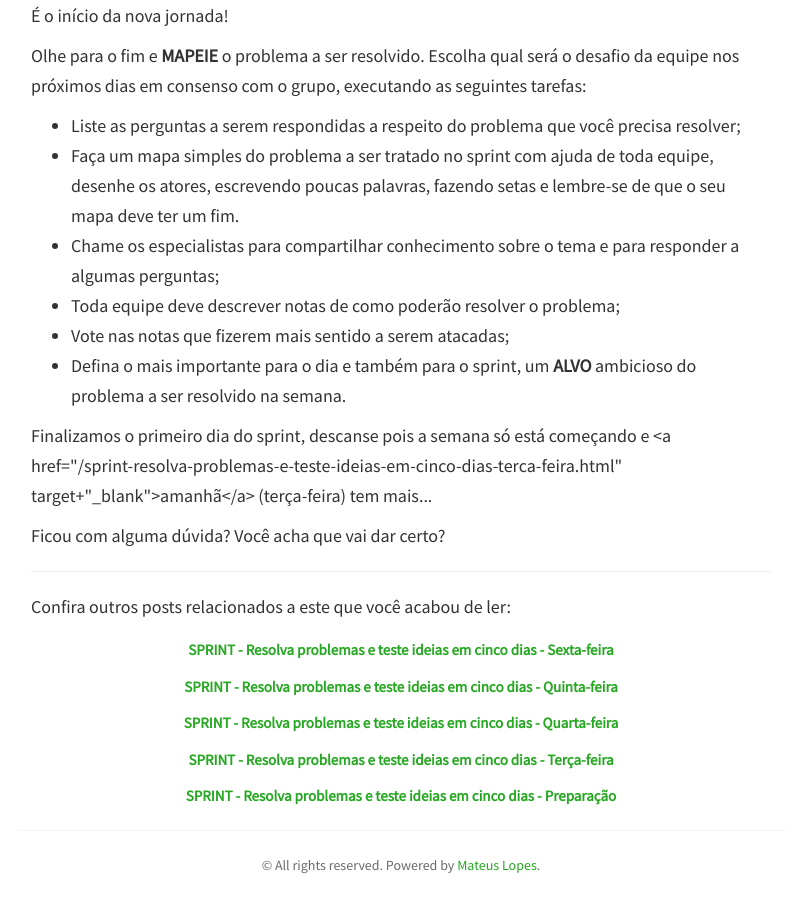
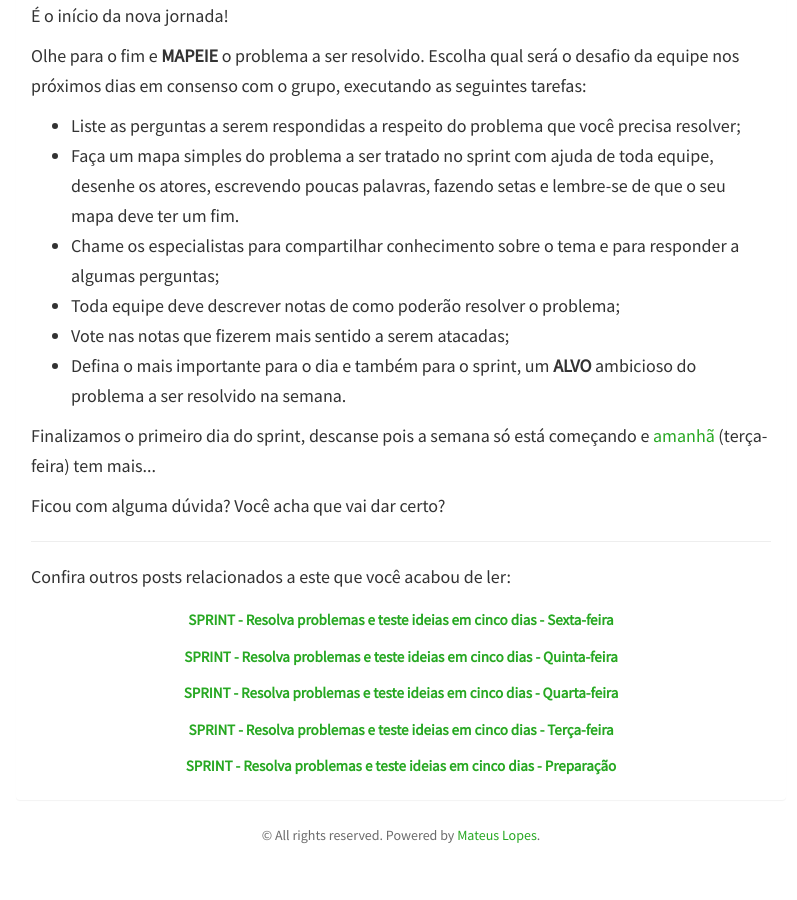
Before and after one commit to mateusbtlopes/mateusbtlopes.github.io, a Jekyll site: the page built from _posts/2020-06-15-sprint resolva problemas e teste ideias em cinco dias segunda feira.md, in a window 1280 px wide and 900 px high, scrolled down 591 px. Shown: the whole window, without its empty margins (239-1036 px from the left). Built offline with Jekyll 4.4.1, drawn with Linux system fonts in a browser that asks for light colours; nearby versions of some CDN libraries; after the commit the page ends 1461 px from its top, so only the background shows below that.

Commit message:
Atualizando testes e posts.

```diff
--- a/_posts/2020-06-15-sprint resolva problemas e teste ideias em cinco dias segunda feira.md
+++ b/_posts/2020-06-15-sprint resolva problemas e teste ideias em cinco dias segunda feira.md
@@ -41,6 +41,6 @@ category: [<i class="fa fa-linkedin"></i>]
 <li>Defina o mais importante para o dia e também para o sprint, um <strong>ALVO</strong> ambicioso do problema a ser resolvido na semana.</li>
 </ul>
 
-<p>Finalizamos o primeiro dia do sprint, descanse pois a semana só está começando e <a href="/sprint-resolva-problemas-e-teste-ideias-em-cinco-dias-terca-feira.html" target+"_blank">amanhã</a> (terça-feira) tem mais...</p>
+<p>Finalizamos o primeiro dia do sprint, descanse pois a semana só está começando e <a href="/sprint-resolva-problemas-e-teste-ideias-em-cinco-dias-terca-feira.html" target="_blank">amanhã</a> (terça-feira) tem mais...</p>
 
 <p>Ficou com alguma dúvida? Você acha que vai dar certo?</p>
```
Also changed, not shown: _posts/2020-06-16-sprint resolva problemas e teste ideias em cinco dias terca feira.md (+1 -1 lines), _posts/2020-06-18-sprint resolva problemas e teste ideias em cinco dias quinta feira.md (+1 -1 lines), 1 other file.
